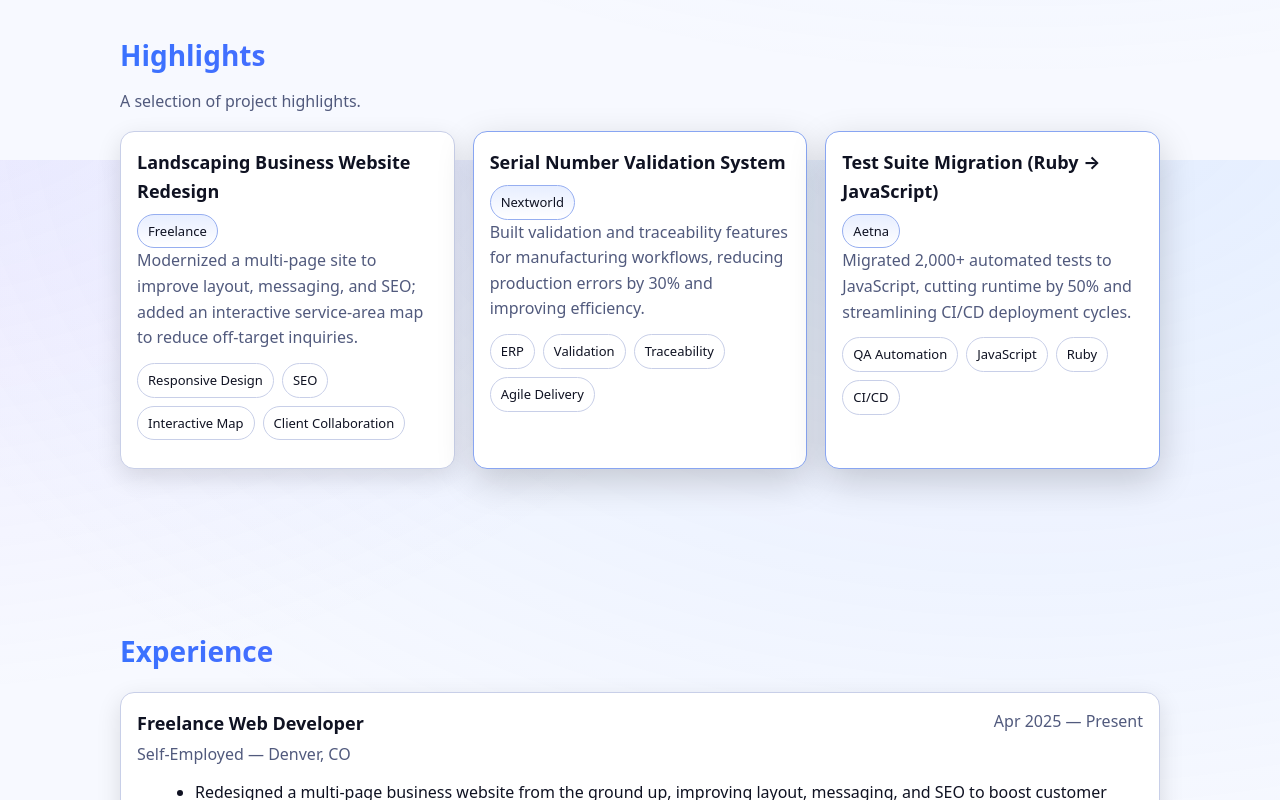
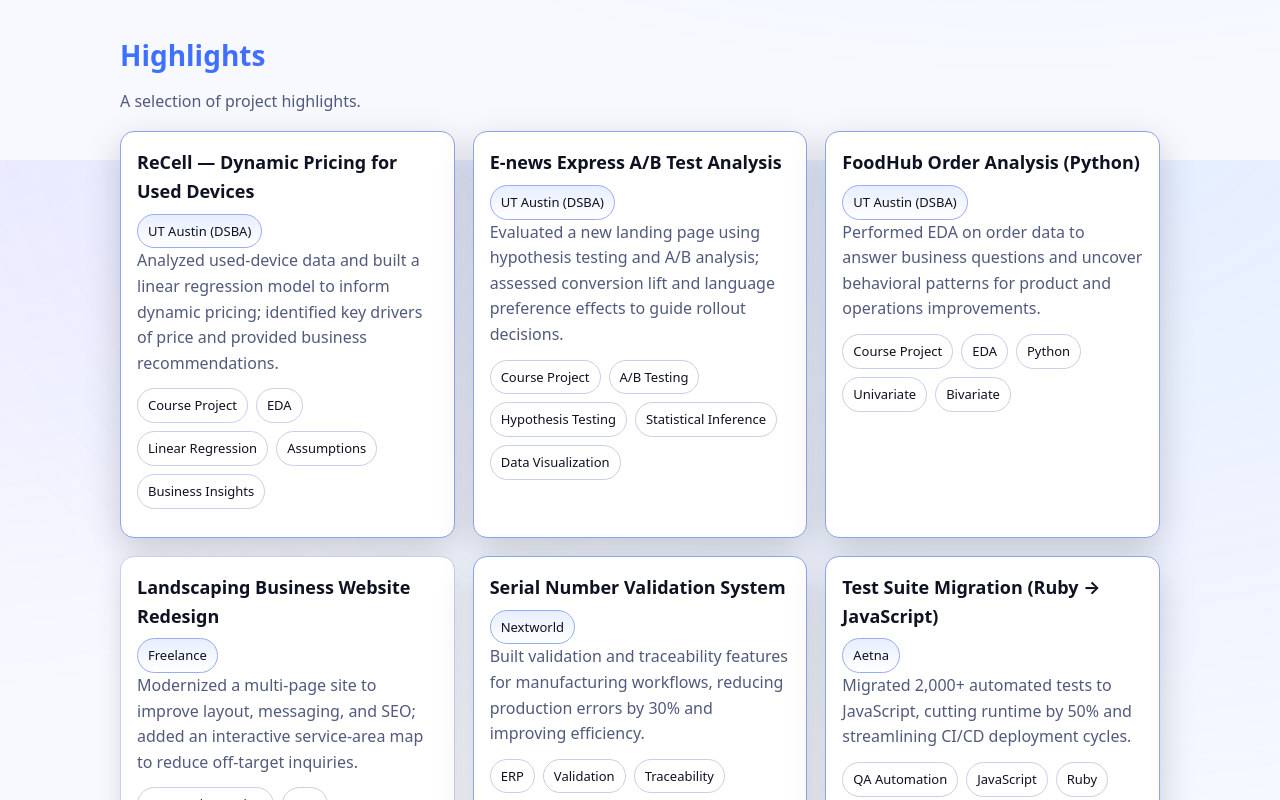
Before and after one commit to Alexbruce1/portfolio2025, a React (Vite) app: page / in a window 1280 px wide. Shown: the part 640-1440 px from the top of the page. Built offline with nearby package versions, Linux system fonts and the light colour scheme.

Commit message:
content(projects): add UT Austin course projects as recent highlights; content(skills): add DSBA tooling with coursework exp

```diff
--- a/src/components/Skills.jsx
+++ b/src/components/Skills.jsx
@@ -4,6 +4,9 @@ const SKILLS = [
   { name: 'JavaScript', exp: '6+ yrs' },
   { name: 'TypeScript', exp: '3 yrs' },
   { name: 'Python', exp: 'In progress' },
+  { name: 'Pandas', exp: '2025 coursework' },
+  { name: 'NumPy', exp: '2025 coursework' },
+  { name: 'scikit-learn', exp: '2025 coursework' },
   { name: 'Ruby', exp: '2 yrs' },
   { name: 'SQL', exp: '3 yrs' },
   { name: 'React', exp: '5 yrs' },
@@ -22,6 +25,9 @@ const SKILLS = [
   { name: 'Selenium', exp: '3 yrs' },
   { name: 'Cucumber', exp: '3 yrs' },
   { name: 'Capybara', exp: '2 yrs' },
+  { name: 'A/B Testing', exp: '2025 coursework' },
+  { name: 'Hypothesis Testing', exp: '2025 coursework' },
+  { name: 'Data Visualization', exp: '2025 coursework' },
   { name: 'CI/CD (Jenkins, CircleCI)', exp: '4 yrs' },
   { name: 'Jira', exp: '5 yrs' },
   { name: 'Rally', exp: '2 yrs' },
--- a/src/data/projects.js
+++ b/src/data/projects.js
@@ -1,4 +1,28 @@
 export const projects = [
+  {
+    title: 'ReCell — Dynamic Pricing for Used Devices',
+    description: 'Analyzed used-device data and built a linear regression model to inform dynamic pricing; identified key drivers of price and provided business recommendations.',
+    company: 'UT Austin (DSBA)',
+    tags: ['Course Project', 'EDA', 'Linear Regression', 'Assumptions', 'Business Insights'],
+    links: { github: '', demo: '' },
+    highlight: true
+  },
+  {
+    title: 'E‑news Express A/B Test Analysis',
+    description: 'Evaluated a new landing page using hypothesis testing and A/B analysis; assessed conversion lift and language preference effects to guide rollout decisions.',
+    company: 'UT Austin (DSBA)',
+    tags: ['Course Project', 'A/B Testing', 'Hypothesis Testing', 'Statistical Inference', 'Data Visualization'],
+    links: { github: '', demo: '' },
+    highlight: true
+  },
+  {
+    title: 'FoodHub Order Analysis (Python)',
+    description: 'Performed EDA on order data to answer business questions and uncover behavioral patterns for product and operations improvements.',
+    company: 'UT Austin (DSBA)',
+    tags: ['Course Project', 'EDA', 'Python', 'Univariate', 'Bivariate'],
+    links: { github: '', demo: '' },
+    highlight: true
+  },
   {
     title: 'Landscaping Business Website Redesign',
     description: 'Modernized a multi-page site to improve layout, messaging, and SEO; added an interactive service-area map to reduce off-target inquiries.',
```
